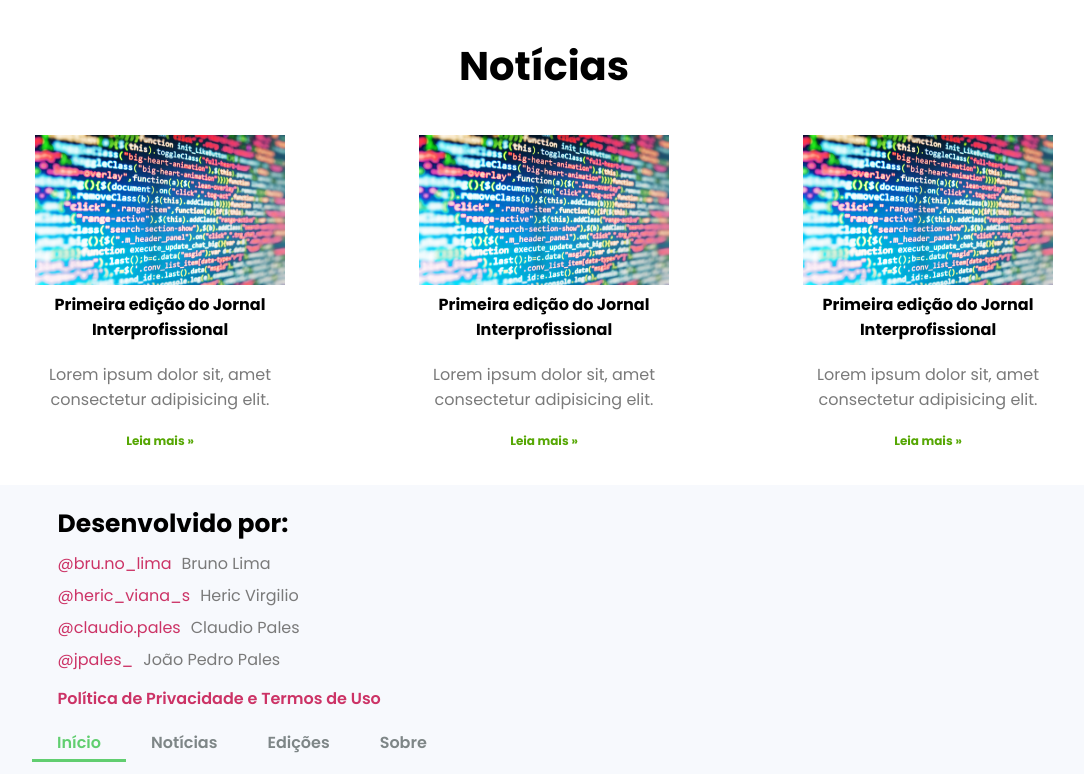
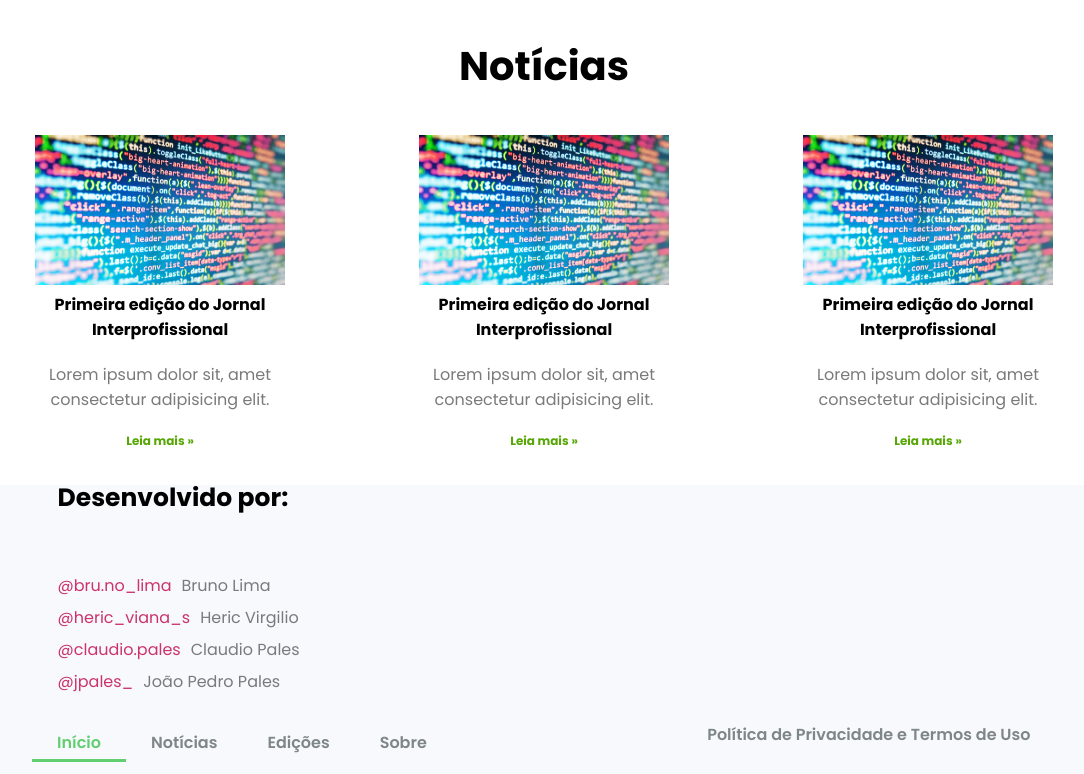
Before and after one commit to HericVirgilio/jornal-interprofissional-front-end, a Next.js app: page / in a window 1280 px wide. Shown: the part 448-1222 px from the top of the page, without its empty margins (96-1180 px from the left). Built offline with nearby package versions, Linux system fonts and the light colour scheme.

Commit message:
Correção na estilização

```diff
--- a/src/footer/style.css
+++ b/src/footer/style.css
@@ -10,7 +10,7 @@
     left: 0;
     flex-direction: column;
     height: 200px;
-    padding: 2% 0% 0% 12%;
+    padding: 2% 12% 0% 12%;
     justify-content: center;
 }
 
@@ -30,11 +30,9 @@
     padding-right: 10px;
 }
 
-.link-privacidade {
-    margin: 10px 0;
+.coluna-rodape {
+    display: flex;
+    flex-direction: row;
+    justify-content: space-between;
+    align-items: center;
 }
-
-.link-privacidade a {
-    text-decoration: none;
-    color: #c36;
-}
--- a/src/sobre/style.css
+++ b/src/sobre/style.css
@@ -55,3 +55,7 @@
     text-decoration: none;
     color: rgb(0, 0, 0);
 }
+
+.lista {
+    list-style: none;
+}
```
